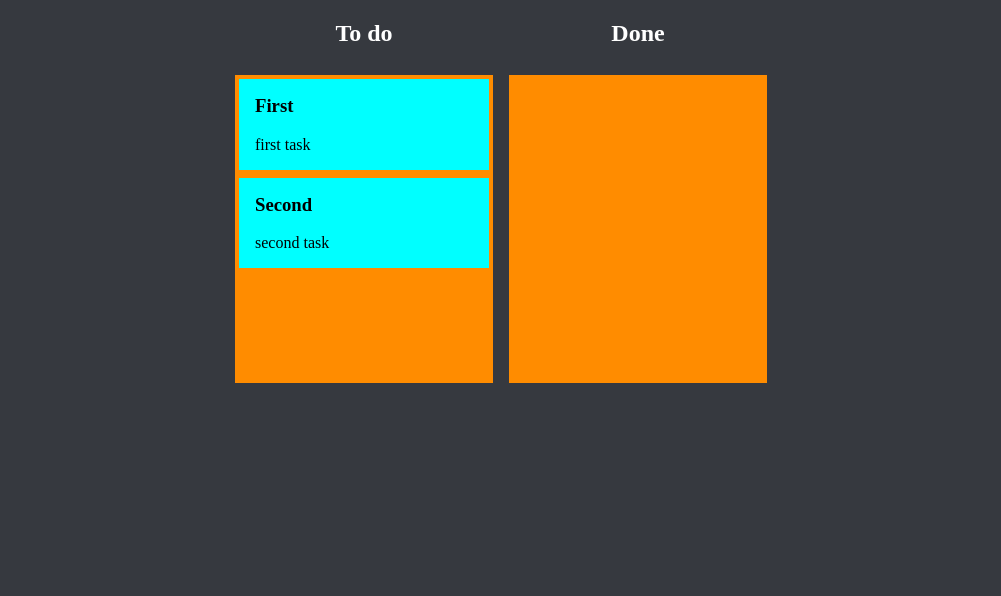
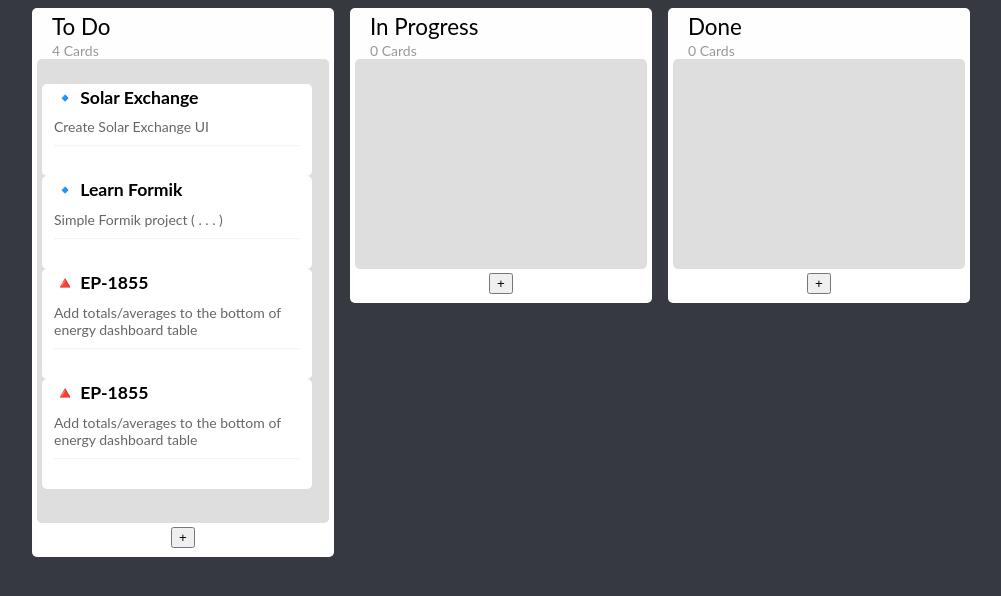
Before and after one commit to OrangeRed/electron-kanban-board, a React (Create React App) app: page / in a window 1280 px wide. Shown: the top 596 px of the page, without its empty margins (139-1140 px from the left). Built offline with nearby package versions, Linux system fonts and the light colour scheme.

Commit message:
Added project styling, need to fix margin performace bug

```diff
--- a/public/index.html
+++ b/public/index.html
@@ -11,6 +11,7 @@
       body,
       #root {
         height: 100%;
+        font-family: "Lato", sans-serif;
       }
 
       body {
--- /dev/null
+++ b/src/App.css
@@ -0,0 +1,5 @@
+.container::-webkit-scrollbar {
+  width: 8px;
+  height: 8px;
+  background-color: #f5f5f5;
+}
--- a/src/App.tsx
+++ b/src/App.tsx
@@ -4,15 +4,39 @@ import { v4 as uuidv4 } from "uuid"
 import Column from "./components/Column"
 import { KanbanItem, KanbanList } from "./types"
 
-const colItems: KanbanItem[] = [
-  { id: uuidv4(), title: "First", content: "first task" },
-  { id: uuidv4(), title: "Second", content: "second task" },
+import "./App.css"
+
+const testColItems: KanbanItem[] = [
+  {
+    id: uuidv4(),
+    title: "🔹 Solar Exchange ",
+    content: "Create Solar Exchange UI",
+  },
+  {
+    id: uuidv4(),
+    title: "🔹 Learn Formik",
+    content: "Simple Formik project ( . . . )",
+  },
+  {
+    id: uuidv4(),
+    title: "🔺 EP-1855",
+    content: "Add totals/averages to the bottom of energy dashboard table",
+  },
+  {
+    id: uuidv4(),
+    title: "🔺 EP-1855",
+    content: "Add totals/averages to the bottom of energy dashboard table",
+  },
 ]
 
-const cols: KanbanList = {
+const testCols: KanbanList = {
   [uuidv4()]: {
-    title: "To do",
-    items: colItems,
+    title: "To Do",
+    items: testColItems,
+  },
+  [uuidv4()]: {
+    title: "In Progress",
+    items: [],
   },
   [uuidv4()]: {
     title: "Done",
@@ -20,11 +44,17 @@ const cols: KanbanList = {
   },
 }
 
-const App = () => {
-  const [columns, setColumns] = useState(cols)
+/** TODO LIST
+ *  1) Improve performance on dragging cards (padding / margin issue)
+ *    1.1) https://github.com/atlassian/react-beautiful-dnd/issues/1855
+ *  2) Add button to make new column
+ *  3) Add button to make new task
+ *  4) Add button to edit task
+ *  5) Make columns draggable
+ */
 
-  const onDragEnd = (result: DropResult) => {
-    if (!result?.destination) return
+const onDragEnd = (result: DropResult, columns: KanbanList): KanbanList => {
+  if (!result?.destination) return columns
   const { source, destination } = result
   const srcColumn = columns[source.droppableId]
   const cpSrcItems = [...srcColumn.items]
@@ -35,16 +65,16 @@ const App = () => {
   // Change item position
   if (source.droppableId === destination.droppableId) {
     cpSrcItems.splice(destination.index, 0, removed)
-      setColumns({
+    return {
       ...columns,
       [source.droppableId]: {
         ...srcColumn,
         items: cpSrcItems,
       },
-      })
+    }
   } else {
     cpDestItems.splice(destination.index, 0, removed)
-      setColumns({
+    return {
       ...columns,
       [source.droppableId]: {
         ...srcColumn,
@@ -54,14 +84,30 @@ const App = () => {
         ...destColumn,
         items: cpDestItems,
       },
-      })
+    }
   }
 }
 
+const App = () => {
+  const [columns, setColumns] = useState(testCols)
+
   return (
-    <div style={{ display: "flex", justifyContent: "center", height: "100%" }}>
-      <DragDropContext onDragEnd={(result) => onDragEnd(result)}>
-        {Object.entries(columns).map(([id, colItems]) => {
+    <div
+      className="container"
+      style={{
+        height: "100%",
+        width: "100%",
+        overflowX: "auto",
+        margin: 0,
+        display: "flex",
+        justifyContent: "center",
+        overflowY: "hidden",
+      }}
+    >
+      <DragDropContext
+        onDragEnd={(result) => setColumns(onDragEnd(result, columns))}
+      >
+        {Object.entries(columns).map(([colId, colItems]) => {
           return (
             <div
               style={{
@@ -70,8 +116,7 @@ const App = () => {
                 alignItems: "center",
               }}
             >
-              <h2 style={{ color: "white" }}>{colItems.title}</h2>
-              <Column id={id} col={colItems} />
+              <Column colId={colId} colItems={colItems} />
             </div>
           )
         })}
--- /dev/null
+++ b/src/components/Column.css
@@ -0,0 +1,37 @@
+.card-container {
+  transition: box-shadow 200ms;
+  z-index: 1;
+}
+
+.card-container:hover {
+  box-shadow: 0 0 18px 8px rgba(0, 0, 0, 0.1);
+}
+
+.card-container.is-dragging {
+  box-shadow: 0 0 18px 8px rgba(0, 0, 0, 0.1);
+}
+
+.list-container {
+  max-height: calc(100vh - 150px);
+}
+
+.list-container::-webkit-scrollbar {
+  width: 4px;
+  height: 4px;
+  color: red;
+  background-color: rgba(0, 0, 0, 0);
+}
+
+.top-box-shadow {
+  background: linear-gradient(
+    rgba(222, 222, 222, 1),
+    rgba(222, 222, 222, 0.001)
+  ); /* transparent keyword is broken in Safari */
+}
+
+.bottom-box-shadow {
+  background: linear-gradient(
+    rgba(222, 222, 222, 0.001),
+    rgba(222, 222, 222, 1)
+  ); /* transparent keyword is broken in Safari */
+}
--- a/src/components/Column.tsx
+++ b/src/components/Column.tsx
@@ -2,28 +2,69 @@ import React from "react"
 import { Draggable, Droppable } from "react-beautiful-dnd"
 import { KanbanColumn } from "../types"
 
+import "./Column.css"
+
 type ColumnProps = {
-  id: string
-  col: KanbanColumn
+  colId: string
+  colItems: KanbanColumn
 }
 
-const Column = ({ id, col }: ColumnProps) => {
+const Column = ({ colId, colItems }: ColumnProps) => {
   return (
-    <div style={{ margin: 8 }}>
-      <Droppable droppableId={id}>
+    <div
+      className="column-container"
+      style={{
+        margin: 8,
+        padding: 5,
+        borderRadius: "5px",
+        backgroundColor: "#fefefe",
+      }}
+    >
+      <div
+        className="column-head"
+        style={{
+          width: "100%",
+          flexDirection: "column",
+          justifyContent: "left",
+          alignItems: "left",
+          paddingLeft: 15,
+        }}
+      >
+        <div style={{ margin: 0, fontSize: "1.4rem" }}>{colItems.title}</div>
+        <span style={{ fontSize: "14px", opacity: "40%" }}>{`${
+          colItems.items.length
+        } ${colItems.items.length === 1 ? "Card" : "Cards"}`}</span>
+      </div>
+      <Droppable droppableId={colId}>
         {(provided, snapshot) => {
           return (
             <div
+              className="list-container"
               ref={provided.innerRef}
               {...provided.droppableProps}
               style={{
-                background: snapshot.isDraggingOver ? "orange" : "darkorange",
-                padding: 4,
-                width: 250,
-                minHeight: 300,
+                position: "relative",
+                padding: 5,
+                background: "#dedede",
+                borderRadius: "5px",
+                overflowY: "scroll",
+                minHeight: 200,
+                minWidth: 282,
               }}
             >
-              {col.items.map((item, index) => {
+              <div
+                className="top-box-shadow"
+                style={{
+                  position: "sticky",
+                  top: -7,
+                  width: "100%",
+                  height: "0.6rem",
+                  marginBottom: 10,
+                  pointerEvents: "none",
+                  zIndex: 1,
+                }}
+              ></div>
+              {colItems.items.map((item, index) => {
                 return (
                   <Draggable key={item.id} draggableId={item.id} index={index}>
                     {(provided, snapshot) => {
@@ -32,29 +73,89 @@ const Column = ({ id, col }: ColumnProps) => {
                           ref={provided.innerRef}
                           {...provided.draggableProps}
                           {...provided.dragHandleProps}
+                          className={
+                            "card-container" +
+                            (snapshot.isDragging ? "is-dragging" : undefined)
+                          }
                           style={{
+                            position: "relative",
+                            width: 270,
+                            backgroundColor: "#ffffff",
+                            // margin: "8px 4px 8px 4px", <-- Performance issue / Non fluid drags
+                            borderRadius: "5px",
                             userSelect: "none",
-                            padding: 16,
-                            margin: "0 0 8px 0",
-                            minHeight: "50px",
-                            backgroundColor: snapshot.isDragging
-                              ? "lightblue"
-                              : "cyan",
                             ...provided.draggableProps.style,
                           }}
                         >
-                          <h3 style={{ marginTop: 0 }}>{item.title}</h3>
-                          <div>{item.content}</div>
+                          <div
+                            className="card"
+                            style={{
+                              padding: "4px 12px 4px 12px",
+                              fontSize: 14,
+                            }}
+                          >
+                            <h1
+                              style={{
+                                margin: 0,
+                                fontSize: "1.1rem",
+                                lineHeight: "1.3rem",
+                              }}
+                            >
+                              {item.title}
+                            </h1>
+                            <div
+                              style={{
+                                margin: "10px 0px 10px 0px",
+                                opacity: "60%",
+                                maxHeight: 250,
+                              }}
+                            >
+                              {item.content}
+                            </div>
+                            <hr
+                              style={{
+                                opacity: "10%",
+                                marginBottom: 25,
+                              }}
+                            ></hr>
+                          </div>
                         </div>
                       )
                     }}
                   </Draggable>
                 )
               })}
+              {provided.placeholder}
+              <div
+                className="bottom-box-shadow"
+                style={{
+                  content: "",
+                  marginTop: 20,
+                  position: "sticky",
+                  bottom: -7,
+                  width: "100%",
+                  height: "0.6rem",
+                  pointerEvents: "none",
+                  zIndex: 1,
+                }}
+              ></div>
             </div>
           )
         }}
       </Droppable>
+      <div
+        style={{
+          background: "white",
+          padding: "4px 0",
+          textAlign: "center",
+          position: "sticky",
+          bottom: 0,
+          display: "flex",
+          justifyContent: "center",
+        }}
+      >
+        <button>+</button>
+      </div>
     </div>
   )
 }
```
Lines whose indentation alone changed are shown as unchanged.
